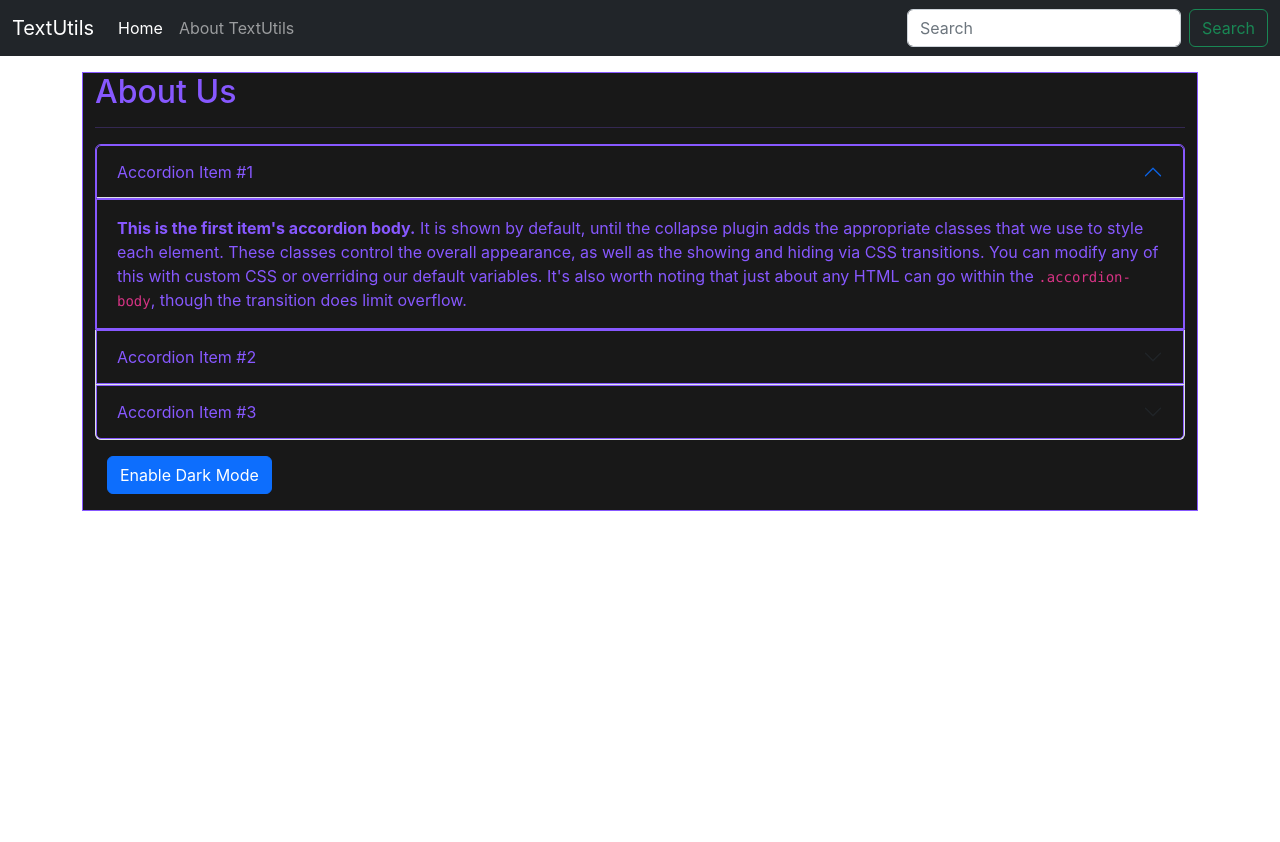
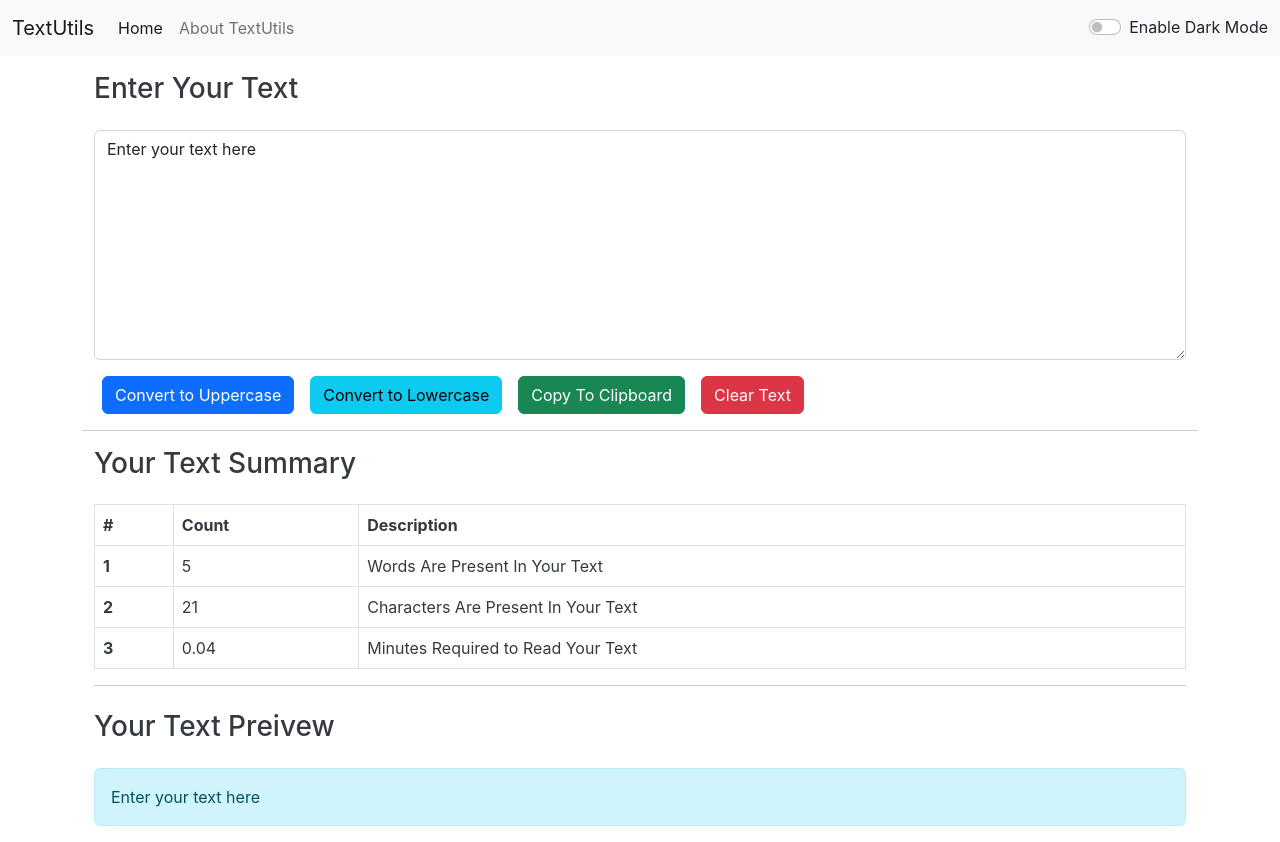
Before and after one commit to vaarunh/textutils, a React (Create React App) app: page / in a window 1280 px wide. Before the commit the page ends 800 px from the top, so only its background shows below. Built offline with nearby package versions, Linux system fonts and the light colour scheme.

Commit message:
Extended Dark Mode

```diff
--- a/src/App.js
+++ b/src/App.js
@@ -3,15 +3,30 @@ import './App.css';
 import Navbar from './components/Navbar';
 import TextForm from './components/TextForm';
 import About from './components/About';
+import React, {useState} from 'react'
+
 
 
 function App() {
+  const [mode, setmode] = useState('light');
+
+const toggleMode = () => {
+  if (mode === 'dark') {
+    setmode('light');
+    document.body.style.backgroundColor = 'white';
+  }
+  else{
+    setmode('dark');
+    document.body.style.backgroundColor = '#2C3333';
+  }
+}
+
   return (
    <>
-    <Navbar aboutText="About TextUtils "/>
+    <Navbar aboutText="About TextUtils" mode={mode} toggleMode={toggleMode}/>
     <div className="container my-3">
-      {/* <TextForm heading = "Enter your Text"/> */}
-      <About/>
+      <TextForm heading = "Enter Your Text" mode={mode} toggleMode={toggleMode}/>
+      {/* <About/> */}
     </div>
    </>
   );
--- a/src/components/About.js
+++ b/src/components/About.js
@@ -73,7 +73,7 @@ export default function About() {
                     </div>
                     </div>
                     <div className="container my-3">
-                        <button type="button" onClick={modeChange} class="btn btn-primary">{btnText}</button>
+                        <button type="button" onClick={modeChange} className="btn btn-primary">{btnText}</button>
                     </div></div>
 
 
--- a/src/components/Navbar.js
+++ b/src/components/Navbar.js
@@ -3,7 +3,7 @@ import React from 'react';
 
 export default function Navbar(props) {
     return (
-        <nav className="navbar navbar-expand-lg navbar-dark bg-dark">
+        <nav className={`navbar navbar-expand-lg navbar-${props.mode} bg-${props.mode}`}>
             <div className="container-fluid">
                 <a className="navbar-brand" href="/">TextUtils</a>
                 <button className="navbar-toggler" type="button" data-bs-toggle="collapse" data-bs-target="#navbarSupportedContent" aria-controls="navbarSupportedContent" aria-expanded="false" aria-label="Toggle navigation">
@@ -19,10 +19,14 @@ export default function Navbar(props) {
                         </li>
 
                     </ul>
-                    <form className="d-flex" role="search">
+                    <div className={`form-check form-switch text-${props.mode==='light'?'dark':'light'}`}>
+                        <input className="form-check-input" type="checkbox" role="switch" onClick={props.toggleMode} id="flexSwitchCheckDefault" />
+                        <label className="form-check-label" htmlFor="flexSwitchCheckDefault">{`${props.mode ==='dark'?"Disable":"Enable"} Dark Mode`}</label>
+                    </div>
+                    {/* <form className="d-flex" role="search">
                         <input className="form-control me-2" type="search" placeholder="Search" aria-label="Search" />
                         <button className="btn btn-outline-success" type="submit">Search</button>
-                    </form>
+                    </form> */}
                 </div>
             </div>
         </nav>
--- a/src/components/TextForm.js
+++ b/src/components/TextForm.js
@@ -4,16 +4,27 @@ import React, {useState} from 'react';
 
 export default function TextForm(props) {
     const upperCase =() =>{
-        console.log("Button Clicked");
+        console.log("Button Clicked - UpperCase");
         let newText = text.toUpperCase();
         setText(newText);
     }
 
     const lowerCase =() =>{
-        console.log("Button Clicked");
+        console.log("Button Clicked - LowerCase");
         let newText = text.toLowerCase();
         setText(newText);
     }
+
+    const clearText =() =>{
+      console.log("Button Clicked - Clear");
+      let newText = " ";
+      setText(newText);
+  }
+
+  const copyText =() =>{
+    console.log("Button Clicked - Copy");
+    navigator.clipboard.writeText(text);
+}
 
     const handleOnChange =(event) =>{
         setText(event.target.value);
@@ -23,17 +34,19 @@ export default function TextForm(props) {
     return (
         <>
         <div className="container">
-            <h2>{props.heading}</h2>
+            <h3 style={{color: props.mode==='light'?'#343a40':'#D8E9A8'}}>{props.heading}</h3>
             <div className="mb-3">
-                <textarea className="form-control" id="myBox" rows="9" value={text} onChange={handleOnChange}></textarea>
+                <textarea className="form-control mt-4" id="myBox" rows="9"value={text} onChange={handleOnChange}></textarea>
             </div>
             <button className="btn btn-primary mx-2" onClick={upperCase}>Convert to Uppercase</button>
             <button className="btn btn-info mx-2" onClick={lowerCase}>Convert to Lowercase</button>
+            <button className="btn btn-success mx-2" onClick={copyText}>Copy To Clipboard</button>
+            <button className="btn btn-danger mx-2" onClick={clearText} >Clear Text</button>
         </div>
-        <hr />
+        <hr style={{color: props.mode==='light'?'#343a40':'#D8E9A8'}} />
         <div className="container">
-            <h2> Your Text Summary</h2>
-            <table class="table table-bordered mt-4">
+            <h3 style={{color: props.mode==='light'?'#343a40':'#D8E9A8'}}> Your Text Summary</h3>
+            <table className="table table-bordered  mt-4" style={{color: props.mode==='light'?'#343a40':'#D8E9A8'}}>
   <thead>
     <tr>
       <th scope="col">#</th>
@@ -62,9 +75,9 @@ export default function TextForm(props) {
 
   </tbody>
 </table>
-<hr/>
-<h3 className="mt-4">Preivew</h3>
-<div class="alert alert-info" role="alert">
+<hr style={{color: props.mode==='light'?'#343a40':'#D8E9A8'}}/>
+<h3 className="mt-4" style={{color: props.mode==='light'?'#343a40':'#D8E9A8'}}>Your Text Preivew</h3>
+<div class="alert alert-info mt-4" role="alert">
  {text}
 </div>
         </div>
```
